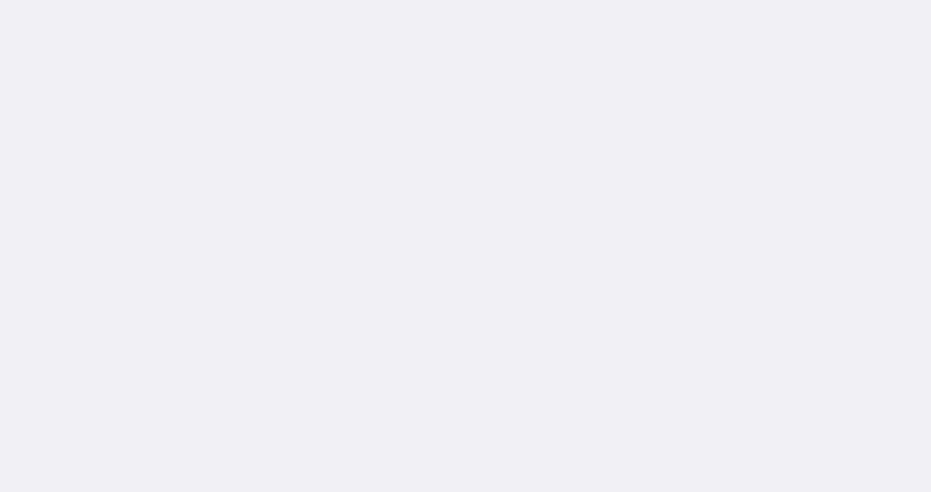
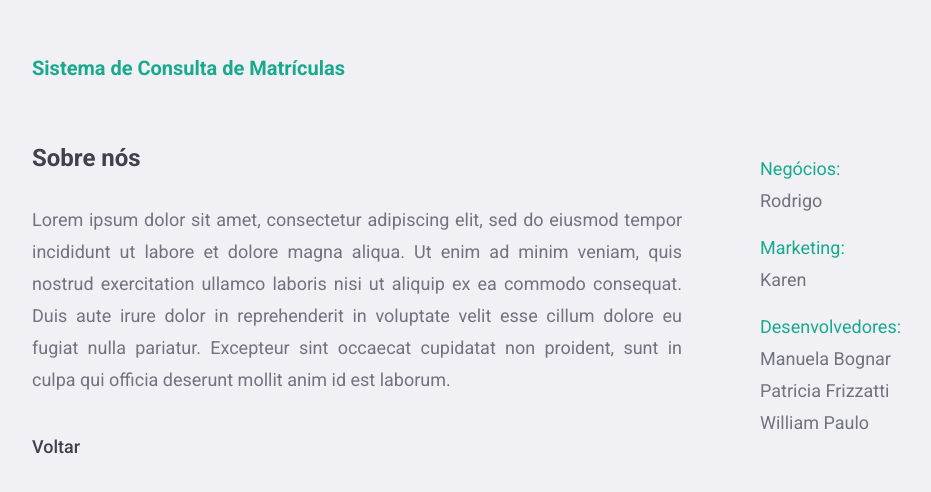
Before and after one commit to manuelabognar/megaHack2edicao, a React (Create React App) app in the folder frontend/: page /sobre in a window 1280 px wide. Shown: the part 144-636 px from the top of the page, without its empty margins (144-1075 px from the left). Built offline with nearby package versions, Linux system fonts and the light colour scheme; the HTML template or start-up script is replaced by a standard one.

Commit message:
pagina sobre

```diff
--- a/frontend/src/global.css
+++ b/frontend/src/global.css
@@ -11,6 +11,10 @@
   font: 400 14px Roboto, sans-serif;
   background: #f0f0f5;
   -webkit-flow-smoothing: antialiased;
+}
+
+h1 {
+  color: #41414d;
 }
 
 input, button, textarea {
@@ -40,6 +44,12 @@
   border-radius: 8px;
   padding: 0 24px;
   line-height: 24px;
+}
+
+.logo {
+  font-size: 20px;
+  color: #19aa8d;
+  margin-bottom: 15px;
 }
 
 .button {
--- /dev/null
+++ b/frontend/src/pages/About/index.js
@@ -0,0 +1,42 @@
+import React from 'react';
+import { Link } from 'react-router-dom';
+
+import './styles.css';
+
+export default function About() {
+  return (
+    <div className="about-container">
+      <div className="content">
+        <section>
+          <h2 className="logo">Sistema de Consulta de Matrículas</h2>
+          <h1>Sobre nós</h1>
+          <p>
+            Lorem ipsum dolor sit amet, consectetur adipiscing elit, sed do
+            eiusmod tempor incididunt ut labore et dolore magna aliqua.
+            Ut enim ad minim veniam, quis nostrud exercitation ullamco laboris
+            nisi ut aliquip ex ea commodo consequat. Duis aute irure dolor in
+            reprehenderit in voluptate velit esse cillum dolore eu fugiat nulla pariatur.
+            Excepteur sint occaecat cupidatat non proident, sunt in culpa qui
+            officia deserunt mollit anim id est laborum.
+          </p>
+          <Link className="back-link" to="/">
+            Voltar
+          </Link>
+        </section>
+
+        <div>
+          <p className="occupation">Negócios: </p>
+          <p>Rodrigo</p>
+
+          <p className="occupation">Marketing:</p>
+          <p>Karen</p>
+
+          <p className="occupation">Desenvolvedores:</p>
+          <p>Manuela Bognar</p>
+          <p>Patricia Frizzatti</p>
+          <p>William Paulo</p>
+        </div>
+      </div>
+    </div>
+  );
+}
--- /dev/null
+++ b/frontend/src/pages/About/styles.css
@@ -0,0 +1,57 @@
+.about-container {
+  width: 100%;
+  max-width: 1120px;
+  height: 100vh;
+  margin: 0 auto;
+
+  display: flex;
+  align-items: center;
+  justify-content: center;
+}
+
+.about-container .content {
+  width: 100%;
+  padding: 96px;
+  background: #f0f0f5;
+  box-shadow: 0 0 100px rgba(0, 0, 0, 0.1);
+  border-radius: 8px;
+  text-align: justify;
+
+  display: flex;
+  justify-content: space-between;
+  align-items: center;
+}
+
+.about-container .content section {
+  width: 100%;
+  max-width: 650px;
+}
+
+.about-container .content section h1 {
+  margin: 64px 0 32px;
+  font-size: 24px;
+}
+
+.about-container .content section p {
+  font-size: 18px;
+  color: #737380;
+  line-height: 32px;
+}
+
+
+.about-container .content div {
+  width: 100%;
+  max-width: 200px;
+  margin-top: 64px;
+}
+
+.about-container .content div p {
+  font-size: 18px;
+  color: #737380;
+  line-height: 32px;
+}
+
+.about-container .content div .occupation {
+  color: #19aa8d;
+  margin-top: 15px;
+}
--- a/frontend/src/pages/SignIn/index.js
+++ b/frontend/src/pages/SignIn/index.js
@@ -1,5 +1,6 @@
 import React, { useState } from 'react';
-import {useAuth} from '../../contexts/auth'
+import {useAuth} from '../../contexts/auth';
+import { Link } from 'react-router-dom';
 
 
 import './styles.css';
@@ -29,7 +30,7 @@
     <section className="form">
 
         <form onSubmit = { handleSignIn } >
-          <h1>Sistema de Consulta de Matrículas</h1>
+          <h2 className="logo">Sistema de Consulta de Matrículas</h2>
 
           <input
             placeholder = "E-mail"
@@ -51,7 +52,9 @@
 
         <button className="button">Cadastrar-se</button>
 
-        <button className="buttonClean">Sobre nós</button>
+        <Link type="button" className="buttonClean" to="/sobre">
+          Sobre nós
+        </Link>
 
     </section>
 
--- a/frontend/src/routes/app.routes.js
+++ b/frontend/src/routes/app.routes.js
@@ -2,12 +2,14 @@
 import { BrowserRouter, Route, Switch } from 'react-router-dom';
 
 import Dashboard from '../pages/Dashboard';
+import About from '../pages/About';
 
 export default function AppRoutes() {
   return (
     <BrowserRouter>
     <Switch>
       <Route path="/" exact component={Dashboard} />
+      <Route path="/sobre" component={About} />
     </Switch>
   </BrowserRouter>
   );
--- a/frontend/src/routes/auth.routes.js
+++ b/frontend/src/routes/auth.routes.js
@@ -2,12 +2,14 @@
 import { BrowserRouter, Switch, Route } from 'react-router-dom';
 
 import SignIn from '../pages/SignIn';
+import About from '../pages/About';
 
 export default function AuthRoutes () {
   return (
     <BrowserRouter>
       <Switch>
         <Route path="/" exact component={SignIn} />
+        <Route path="/sobre" component={About} />
       </Switch>
     </BrowserRouter>
   );
```
